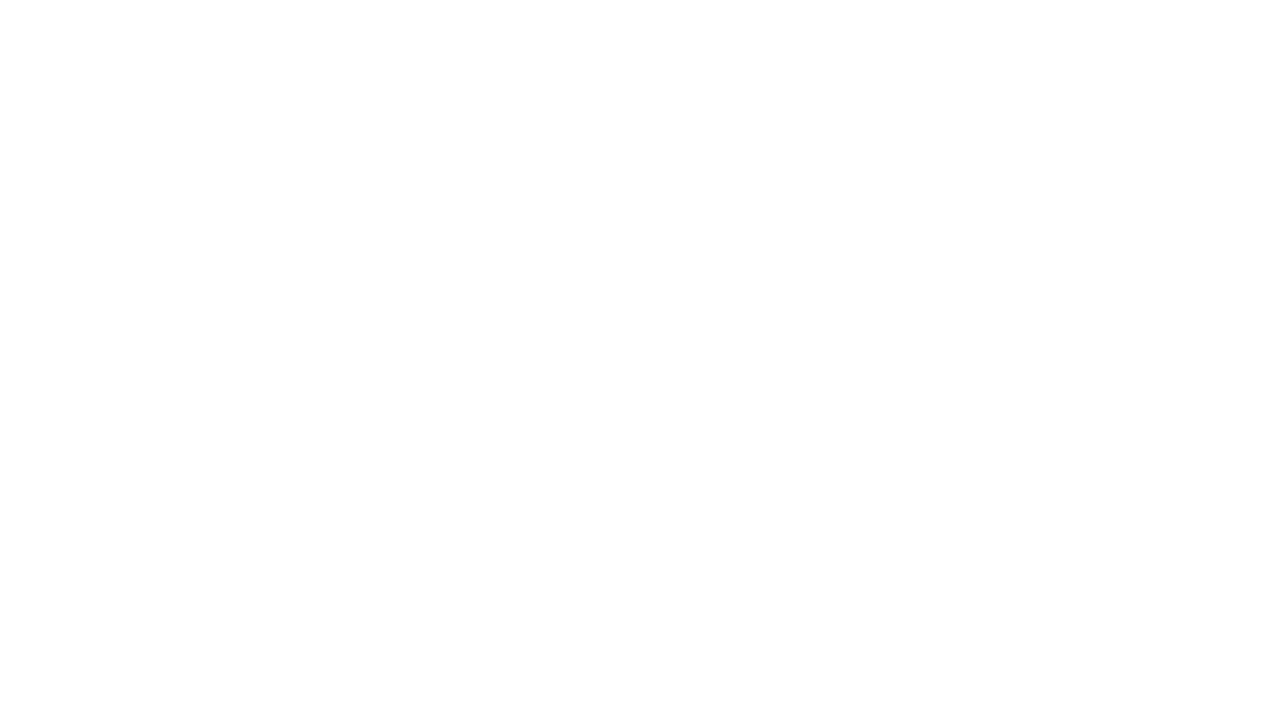
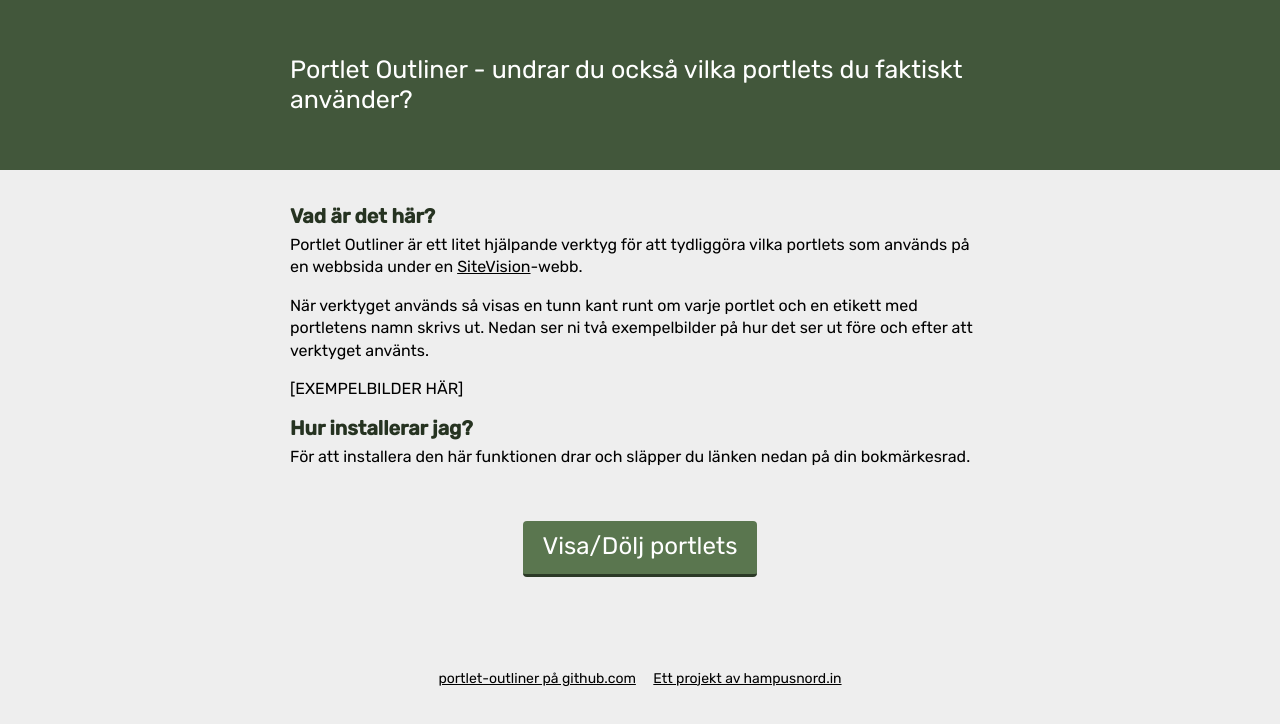
Before and after one commit to hampusn/portlet-outliner, a plain HTML site: page index.html in a window 1280 px wide. Drawn offline with Linux system fonts and the light colour scheme.

Commit message:
Fixed page markup and text. Also styling

```diff
--- a/index.html
+++ b/index.html
@@ -1,25 +1,37 @@
 <!DOCTYPE HTML>
 <html>
 <head>
-  <meta charset="UTF-8">
-  <title>Portlet Outliner - sets an outline around portlets for easier debugging</title>
+  <meta charset="utf-8">
+  <title>Portlet Outliner - undrar du också vilka portlets du faktiskt använder?</title>
+  <meta name="description" content="Hjälpande verktyg för att tydliggöra vilka portlets som används på en webbsida i SiteVision.">
+  <meta http-equiv="x-ua-compatible" content="ie=edge">
+  <meta name="viewport" content="width=device-width, initial-scale=1">
+  <link href="https://fonts.googleapis.com/css?family=Rubik:400,500" rel="stylesheet">
+  <link rel="stylesheet" href="main.css">
 </head>
 <body>
-  <script>
-    (function () {
-      var linkId = 'portlet-outliner';
-      var toggleClass = 'outline-portlets';
-      var href = '...';
-      if(!document.getElementById(linkId)) {
-        var link = document.createElement('link');
-        link.setAttribute('id', linkId);
-        link.setAttribute('rel', 'stylesheet');
-        link.setAttribute('type', 'text/css');
-        link.setAttribute('href', '');
-        document.head.appendChild(link);
-      }
-      document.body.classList.toggle(toggleClass);
-    })();
-  </script>
+  <header>
+    <h1 class="container">Portlet Outliner - undrar du också vilka portlets du faktiskt använder?</h1>
+  </header>
+
+  <div class="page container">
+    <h2>Vad är det här?</h2>
+    <p>Portlet Outliner är ett litet hjälpande verktyg för att tydliggöra vilka portlets som används på en webbsida under en <a href="http://www.sitevision.se/" title="Läs mer om SiteVision på deras egna webbplats.">SiteVision</a>-webb.</p>
+    <p>När verktyget används så visas en tunn kant runt om varje portlet och en etikett med portletens namn skrivs ut. Nedan ser ni två exempelbilder på hur det ser ut före och efter att verktyget använts.</p>
+
+    <p>[EXEMPELBILDER HÄR]</p>
+
+    <h2>Hur installerar jag?</h2>
+    <p>För att installera den här funktionen drar och släpper du länken nedan på din bokmärkesrad.</p>
+
+    <p class="bookmarklet">
+      <a class="bookmarklet-btn" href='javascript:!function(a,b,c,d){if(!a.getElementById(b)){var e=a.createElement("link");e.setAttribute("id",b),e.setAttribute("rel","stylesheet"),e.setAttribute("type","text/css"),e.setAttribute("href",d),a.head.appendChild(e)}a.body.classList.toggle(c)}(document,"portlet-outliner","outline-portlets","https://hampusn.github.io/portlet-outliner/portlet-outliner.css");'>Visa/Dölj portlets</a>
+    </p>
+  </div>
+
+  <footer>
+    <a href="https://github.com/hampusn/portlet-outliner" title="Gå till källkoden på Github.">portlet-outliner på github.com</a>
+    <a href="https://hampusnord.in" title="Gå till hampusnord.in">Ett projekt av hampusnord.in</a>
+  </footer>
 </body>
 </html>
--- /dev/null
+++ b/main.css
@@ -0,0 +1,123 @@
+/**
+ * Portlet Outliner - Main styling
+ * @author Hampus Nordin <nordin.hampus@gmail.com>
+ * @version 0.1.0
+ */
+
+/* GENERAL */
+
+html {
+  background: #eee;
+  font-size: 62.5%;
+  margin: 0;
+  padding: 0;
+}
+
+body {
+  font-family: 'Rubik', Arial, Helvetica, sans-serif;
+  line-height: 1.4;
+  margin: 0;
+  padding: 0;
+}
+
+h1 {
+  color: #fff;
+  font-size: 4rem;
+  font-weight: 400;
+  line-height: 1.2;
+  margin: 1.4em 0;
+}
+
+h2 {
+  color: #263321;
+  font-size: 2rem;
+  line-height: 1.2;
+  margin: 0.7em 0 0.3em;
+}
+
+p {
+  font-size: 1.6rem;
+  margin: 0 0 1em;
+}
+
+a {
+  color: inherit;
+}
+
+a:hover {
+  text-decoration: none;
+}
+
+
+/* STRUCTURE */
+
+header,
+.page,
+footer {
+  padding: 2rem;
+}
+
+.container {
+  margin-left: auto;
+  margin-right: auto;
+  max-width: 70rem;
+}
+
+
+/* HEADER */
+
+header {
+  background: #42573b;
+  color: #fff;
+  overflow: hidden;
+}
+
+
+/* MAIN */
+
+.bookmarklet {
+  text-align: center;
+}
+
+.bookmarklet-btn {
+  background: #5a764f;
+  border-bottom: 3px solid #2b3926;
+  border-radius: 4px;
+  color: #fff;
+  display: inline-block;
+  font-size: 1.5em;
+  margin: 1.5em 0;
+  padding: 0.4em 0.8em;
+  position: relative;
+  text-decoration: none;
+  -webkit-transition: background-color 0.15s ease-out;
+          transition: background-color 0.15s ease-out;
+}
+
+.bookmarklet-btn:hover {
+  background: #719464;
+  border-bottom-color: #42573b;
+}
+
+
+/* FOOTER */
+
+footer {
+  font-size: 1.4em;
+  margin-bottom: 4em;
+  text-align: center;
+}
+
+footer a {
+  display: inline-block;
+  margin: 0 0.5em;
+}
+
+
+/* RESPONSIVE */
+
+@media all and (max-device-width: 800px) {
+  h1 {
+    font-size: 2.5em;
+  }
+}
```
